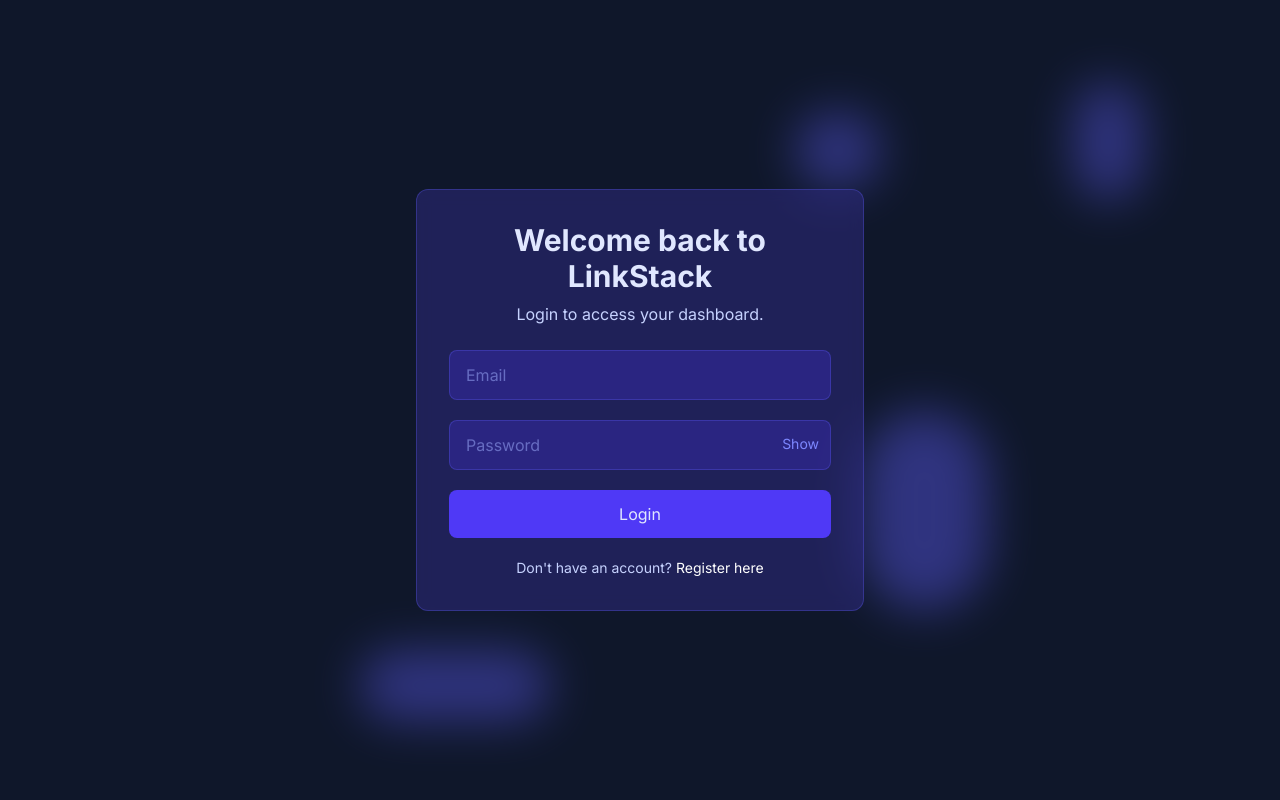
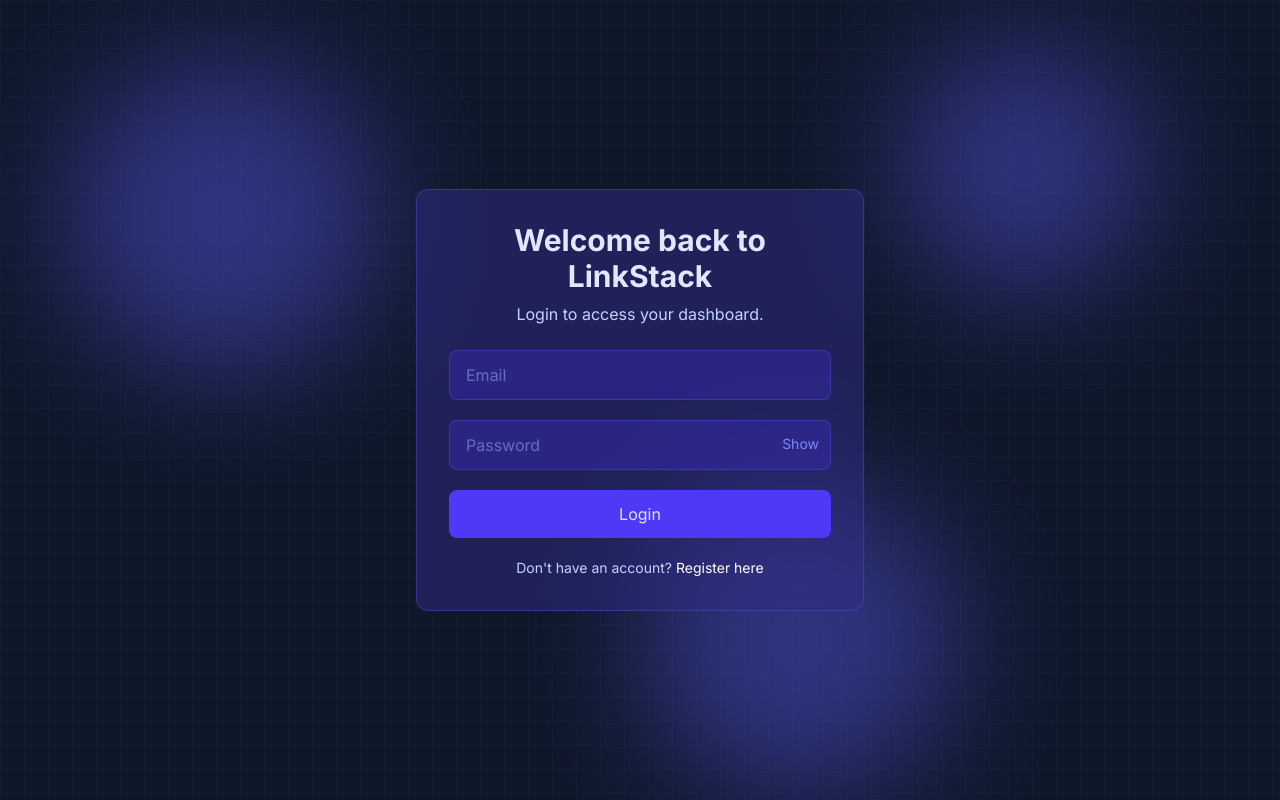
Before and after one commit to aakash-gupta02/LinkStack, a React (Vite) app in the folder frontend-client/: page /login in a window 1280 px wide. Built offline with nearby package versions, Linux system fonts and the light colour scheme.

Commit message:
react toastify

```diff
--- a/frontend-client/package.json
+++ b/frontend-client/package.json
@@ -29,6 +29,7 @@
     "react-hot-toast": "^2.5.2",
     "react-icons": "^5.5.0",
     "react-router-dom": "^7.6.1",
+    "react-toastify": "^11.0.5",
     "tailwindcss": "^4.1.8"
   },
   "devDependencies": {
--- a/frontend-client/src/App.jsx
+++ b/frontend-client/src/App.jsx
@@ -8,10 +8,25 @@
 import ProtectedRoute from "./components/ProtectedRoute"; // Adjust path accordingly
 import Link2 from "./pages/Link2";
 import NotFoundPage from "./pages/NotFoundPage";
+import { ToastContainer } from "react-toastify";
 
 const App = () => {
   return (
     <div>
+
+      <ToastContainer
+        position="top-right"
+        autoClose={5000}
+        hideProgressBar={false}
+        newestOnTop={false}
+        closeOnClick={false}
+        rtl={false}
+        pauseOnFocusLoss
+        draggable
+        pauseOnHover
+        theme="dark"
+      />
+
       <Routes>
         <Route path="/register" element={<RegisterPage />} />
         <Route path="/login" element={<Login />} />
--- a/frontend-client/src/pages/Home2.jsx
+++ b/frontend-client/src/pages/Home2.jsx
@@ -4,6 +4,7 @@
 import LinkBioLanding from './LinkBioLanding'
 
 const Home2 = () => {
+
   return (
     <div>
 
--- a/frontend-client/src/pages/Login.jsx
+++ b/frontend-client/src/pages/Login.jsx
@@ -3,6 +3,9 @@
 import { useNavigate } from "react-router-dom";
 import { useAuth } from "../context/AuthContext"; // Adjust path as needed
 import { ArrowPathIcon } from "@heroicons/react/24/solid";
+import Background from "../components/laningPageCompo/Background";
+import { toast } from "react-toastify";
+
 
 export default function Login() {
   const { login } = useAuth();
@@ -33,42 +36,24 @@
         ...formData,
       });
 
-      // console.log("login:", res.data);
-
-      const { token, user } = res.data; // e.g., { token: '...', user: {...} }
+      const { token, user } = res.data;
 
       login(token, user);
-
-      // console.log("apna wala console log :", { token, user });
+      toast.success("Login successful!");
 
       navigate("/"); // Redirect on success
     } catch (err) {
+      setGeneralError("Login failed. Please check your credentials.");
       console.log(err);
-      console.log("err.reponse", err.response);
-      console.log("err.response.data", err.response.data);
     } finally {
       setLoading(false);
     }
   };
 
   return (
-    <div className="min-h-screen flex bg-[#0F172A] relative overflow-hidden">
+    <div className="min-h-screen flex bg-[#0F172A] relative isolate overflow-hidden">
       {/* Cosmic Background Overlay */}
-      <div className="absolute inset-0 -z-10 bg-[linear-gradient(to_right,#1E293B_1px,transparent_1px),linear-gradient(to_bottom,#1E293B_1px,transparent_1px)] bg-[size:24px_24px] opacity-10" />
-      {/* Floating Orbs */}
-
-      {[...Array(4)].map((_, i) => (
-        <div
-          key={i}
-          className="absolute rounded-full bg-indigo-500 blur-xl opacity-40"
-          style={{
-            width: `${Math.random() * 150 + 50}px`,
-            height: `${Math.random() * 150 + 50}px`,
-            left: `${Math.random() * 100}%`,
-            top: `${Math.random() * 100}%`,
-          }}
-        />
-      ))}
+      <Background />
 
       {/* Left Side: Login Form */}
       <div className="w-full flex flex-col justify-center items-center p-8">
--- a/frontend-client/src/pages/Register.jsx
+++ b/frontend-client/src/pages/Register.jsx
@@ -2,6 +2,9 @@
 import axios from "axios";
 import { useNavigate } from "react-router-dom";
 import { ArrowPathIcon } from "@heroicons/react/24/solid";
+import Background from "../components/laningPageCompo/Background";
+import { toast } from "react-toastify";
+
 
 export default function RegisterPage() {
   const [formData, setFormData] = useState({
@@ -34,12 +37,11 @@
         ...formData
       });
 
-      // console.log("Registered:", res.data);
-      navigate("/"); // Redirect on success
+      navigate("/login");
+      toast.success("Registration successful! Please log in.");
+
     } catch (err) {
       console.log(err);
-      console.log("err.reponse", err.response);
-      console.log("err.response.data", err.response.data);
 
       if (err.response && err.response.data) {
         const { message } = err.response.data;
@@ -62,22 +64,9 @@
   };
 
   return (
-    <div className="min-h-screen flex flex-col justify-center items-center bg-[#0F172A] relative overflow-hidden px-4 sm:px-6 lg:px-8">
+    <div className="min-h-screen flex flex-col justify-center items-center bg-[#0F172A] relative overflow-hidden isolate px-4 sm:px-6 lg:px-8">
       {/* Cosmic Background Overlay */}
-      <div className="absolute inset-0 -z-10 bg-[linear-gradient(to_right,#1E293B_1px,transparent_1px),linear-gradient(to_bottom,#1E293B_1px,transparent_1px)] bg-[size:24px_24px] opacity-10" />
-      {/* Floating Orbs */}
-      {[...Array(6)].map((_, i) => (
-        <div
-          key={i}
-          className="absolute rounded-full bg-indigo-500 blur-xl opacity-40"
-          style={{
-            width: `${Math.random() * 200 + 50}px`,
-            height: `${Math.random() * 200 + 50}px`,
-            left: `${Math.random() * 100}%`,
-            top: `${Math.random() * 100}%`,
-          }}
-        />
-      ))}
+      <Background />
 
       {/* Form Section */}
       <div className="w-full max-w-md space-y-6 bg-indigo-900/50 border border-indigo-500/30 rounded-xl p-8 backdrop-blur-sm">
```
Also changed, not shown: 1 other file (tests, documents, lock files or other folders).
